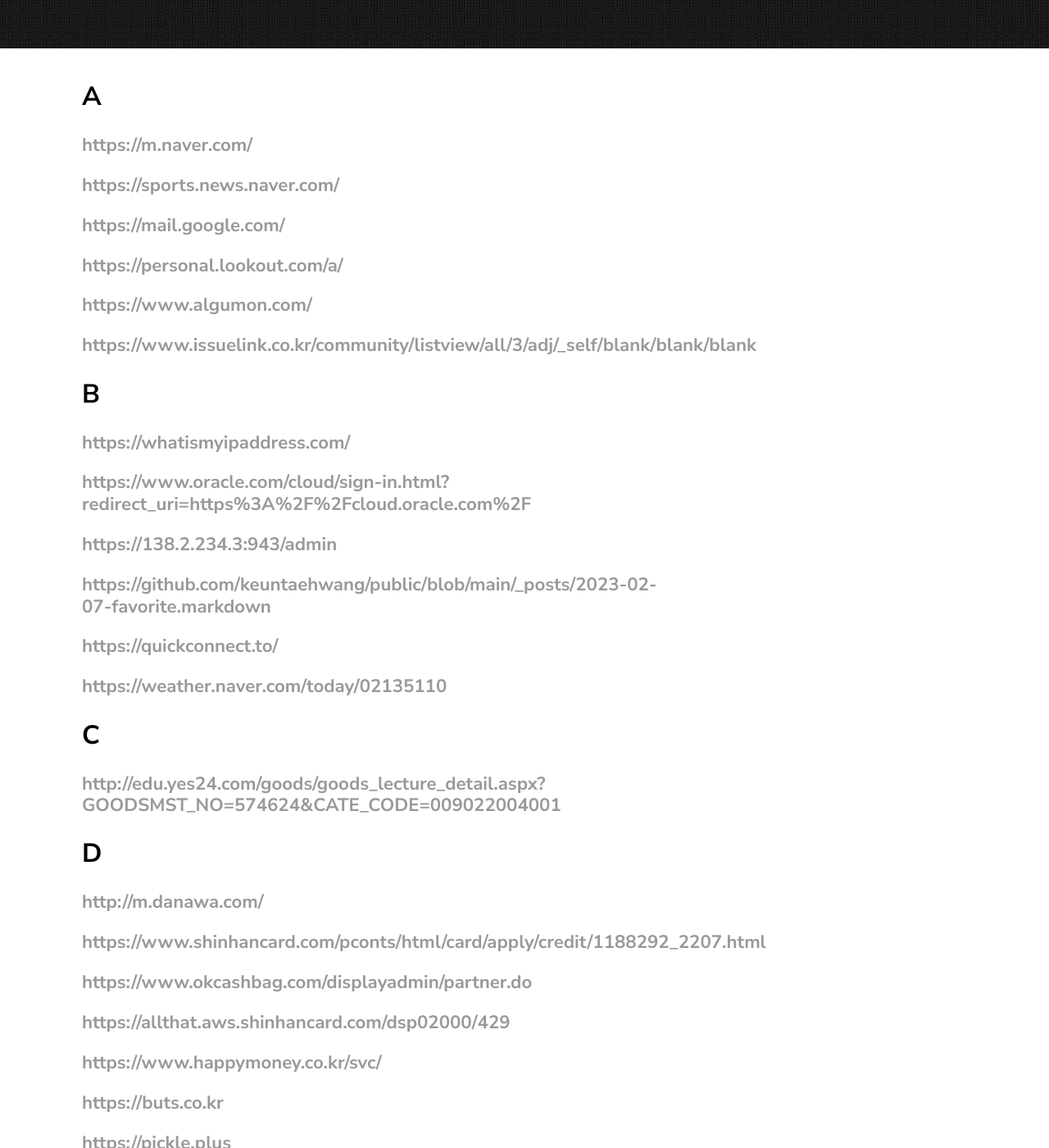
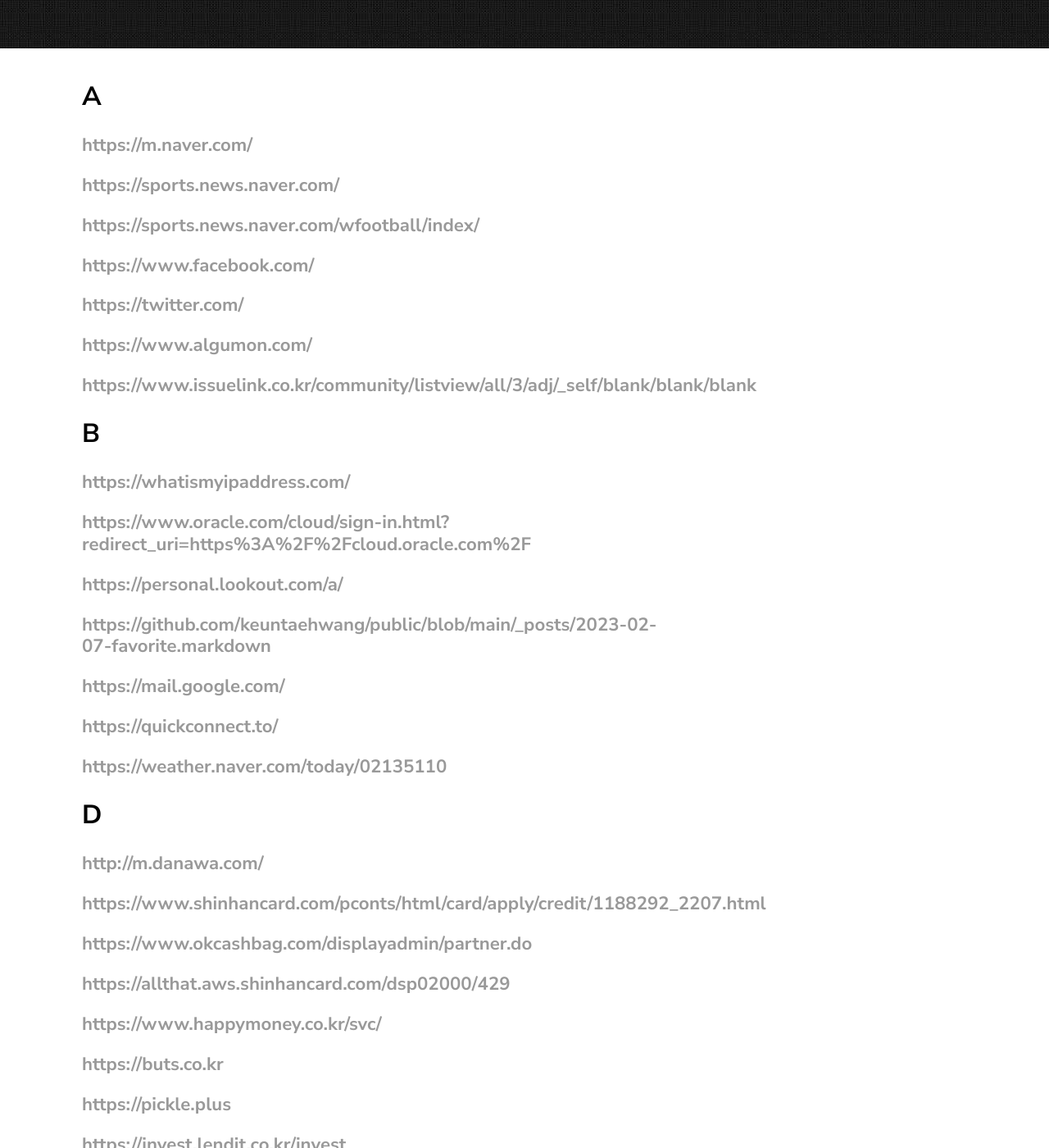
Before and after one commit to keuntaehwang/public, a Jekyll site: the page built from _posts/2023-02-07-favorite.markdown, in a window 1280 px wide and 1400 px high, scrolled down 412 px. Shown: the whole window at 82% size. Built offline with Jekyll 4.4.1, drawn with Linux system fonts in a browser that asks for light colours.

Commit message:
Update 2023-02-07-favorite.markdown

```diff
--- a/_posts/2023-02-07-favorite.markdown
+++ b/_posts/2023-02-07-favorite.markdown
@@ -8,21 +8,20 @@ categories: NONE
 ## A
 ### <https://m.naver.com/>
 ### <https://sports.news.naver.com/>
-### <https://mail.google.com/>
-### <https://personal.lookout.com/a/>
+### <https://sports.news.naver.com/wfootball/index/>
+### <https://www.facebook.com/>
+### <https://twitter.com/>
 ### <https://www.algumon.com/>
 ### <https://www.issuelink.co.kr/community/listview/all/3/adj/_self/blank/blank/blank>
 
 ## B
 ### <https://whatismyipaddress.com/>
 ### <https://www.oracle.com/cloud/sign-in.html?redirect_uri=https%3A%2F%2Fcloud.oracle.com%2F>
-### <https://138.2.234.3:943/admin>
+### <https://personal.lookout.com/a/>
 ### <https://github.com/keuntaehwang/public/blob/main/_posts/2023-02-07-favorite.markdown>
+### <https://mail.google.com/>
 ### <https://quickconnect.to/>
 ### <https://weather.naver.com/today/02135110>
-
-## C
-### <http://edu.yes24.com/goods/goods_lecture_detail.aspx?GOODSMST_NO=574624&CATE_CODE=009022004001>
 
 ## D
 ### <http://m.danawa.com/>
```
